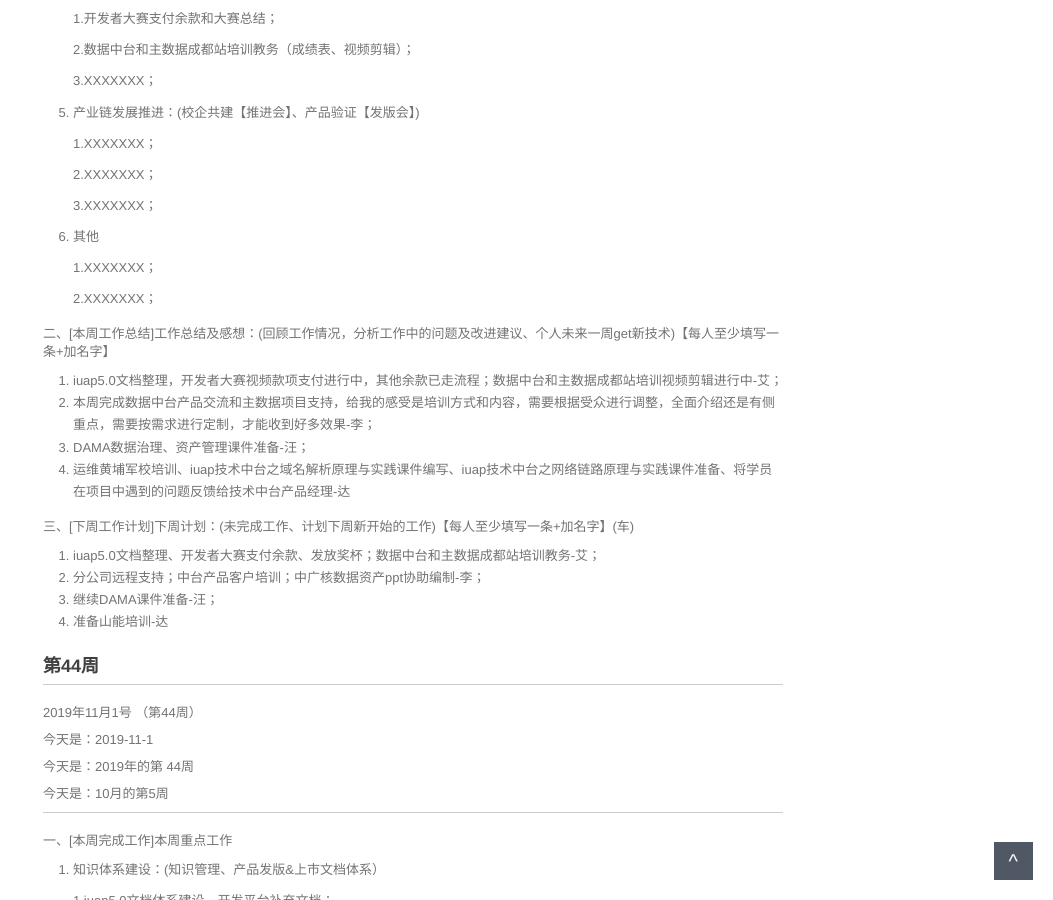
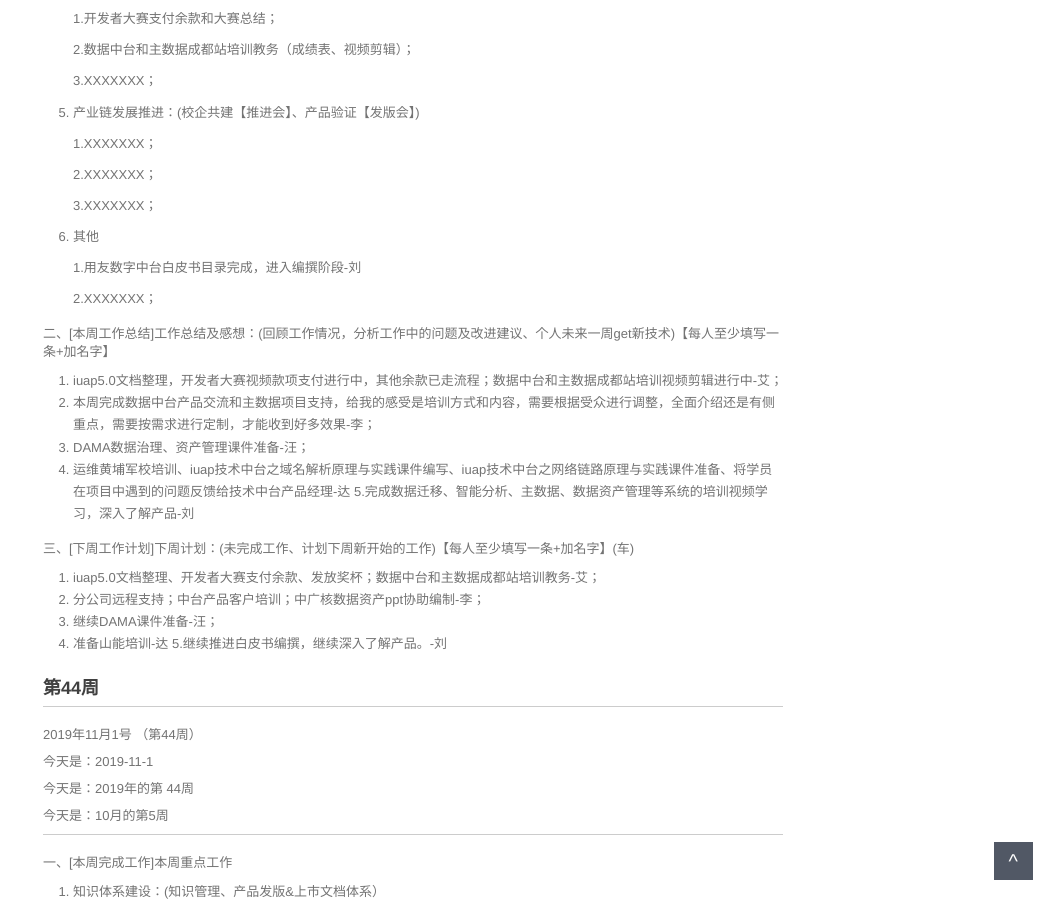
Before and after one commit to walllFlower/blog, a Jekyll site: the page built from _posts/2018-07-17-day_report_cxz.md, in a window 1280 px wide and 900 px high, scrolled down 932 px. Shown: the whole window, without its empty margins (227-1280 px from the left). Built offline with Jekyll 4.4.1, drawn with Linux system fonts in a browser that asks for light colours; comment, search, counter and statistics services are not loaded.

Commit message:
Update 2018-07-17-day_report_cxz.md

```diff
--- a/_posts/2018-07-17-day_report_cxz.md
+++ b/_posts/2018-07-17-day_report_cxz.md
@@ -67,7 +67,7 @@ categories: 技术运营工作周报
 
 6. 其他
 
-    1.XXXXXXX；
+    1.用友数字中台白皮书目录完成，进入编撰阶段-刘
 
     2.XXXXXXX；
 
@@ -77,6 +77,7 @@ categories: 技术运营工作周报
 2. 本周完成数据中台产品交流和主数据项目支持，给我的感受是培训方式和内容，需要根据受众进行调整，全面介绍还是有侧重点，需要按需求进行定制，才能收到好多效果-李；
 3. DAMA数据治理、资产管理课件准备-汪；
 4. 运维黄埔军校培训、iuap技术中台之域名解析原理与实践课件编写、iuap技术中台之网络链路原理与实践课件准备、将学员在项目中遇到的问题反馈给技术中台产品经理-达
+5.完成数据迁移、智能分析、主数据、数据资产管理等系统的培训视频学习，深入了解产品-刘
 
 三、[下周工作计划]下周计划：(未完成工作、计划下周新开始的工作)【每人至少填写一条+加名字】(车)
 
@@ -84,6 +85,7 @@ categories: 技术运营工作周报
 2. 分公司远程支持；中台产品客户培训；中广核数据资产ppt协助编制-李；
 3. 继续DAMA课件准备-汪；
 4. 准备山能培训-达
+5.继续推进白皮书编撰，继续深入了解产品。-刘
 
 
 
```
